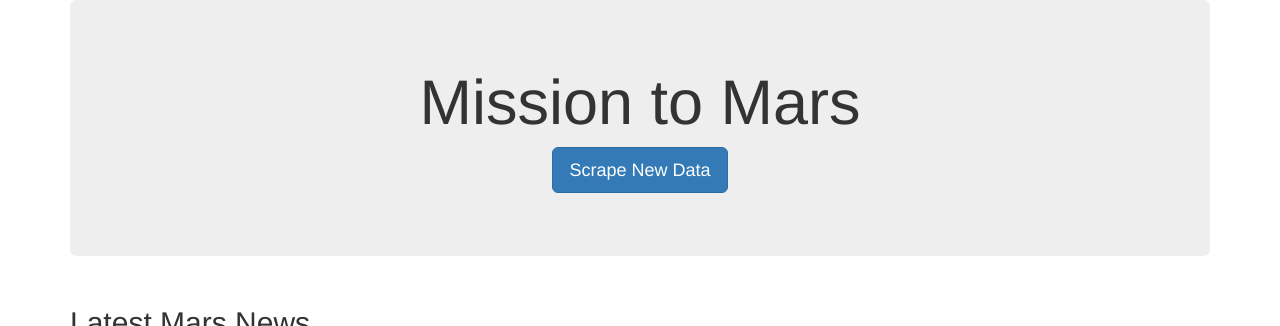
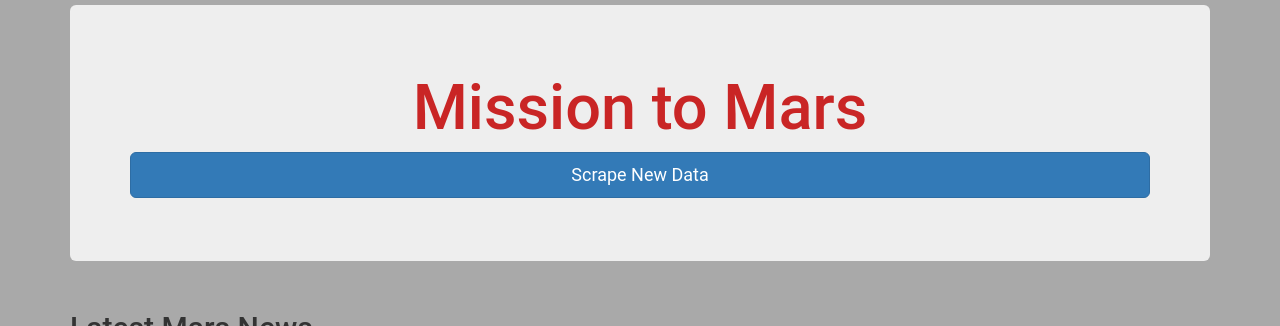
Before and after one commit to jbenasuli/Mission-to-Mars, a Flask app: page / in a window 1280 px wide. Shown: the top 326 px of the page. Run offline with Flask 2, Linux system fonts and the light colour scheme; data that the repository does not hold is empty; some libraries are stand-ins or nearby versions.

Commit message:
delete extra ipynb copy, update index and stylesheet

```diff
--- a/Mars_Scraping/templates/index.html
+++ b/Mars_Scraping/templates/index.html
@@ -9,14 +9,15 @@
       rel="stylesheet"
       href="https://maxcdn.bootstrapcdn.com/bootstrap/3.3.7/css/bootstrap.min.css"
     />
+    <link rel="stylesheet" href="static/css/style.css">
   </head>
   <body>
     <div class="container">
       <!-- Add Jumbotron to Header -->
       <div class="jumbotron text-center">
-        <h1>Mission to Mars</h1>
-        <!-- Add a button to activate scraping script -->
-        <p><a class="btn btn-primary btn-lg" href="/scrape" role="button">Scrape New Data</a></p>
+        <h1 style="color: #c92525;">Mission to Mars</h1>
+        <!-- Add a button to activate scraping script- !modify to span parent element! -->
+        <p><a class="btn btn-primary btn-lg btn-block" href="/scrape" role="button">Scrape New Data</a></p>
       </div>
 
       <!-- Add section for Mars News -->
@@ -61,7 +62,9 @@
         </div>
 
         {% for hemisphere in mars.mars_hemispheres %}
-        <div class="col-md-6">
+
+        <div class="col-md-3">
+        <!-- <div class="container-fluid"> -->
           <div class="thumbnail">
             <img src="{{hemisphere.img_url | default('static/images/error.png', true)}}" alt="...">
             <div class="caption">
--- /dev/null
+++ b/Mars_Scraping/templates/static/css/style.css
@@ -0,0 +1,9 @@
+body {
+    font-family: 'Roboto', sans-serif;
+}
+
+body {
+    margin: 5px;
+    padding-bottom: 70px;
+    background-color: darkgray !important;
+    }
```
Also changed, not shown: 1 other file.
